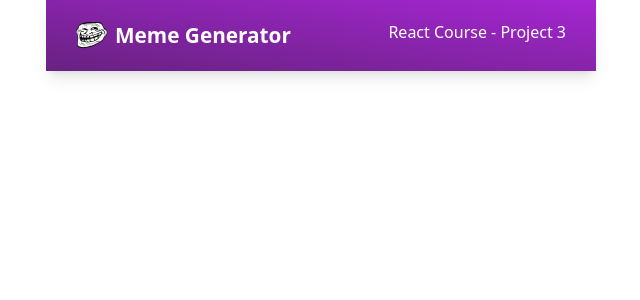
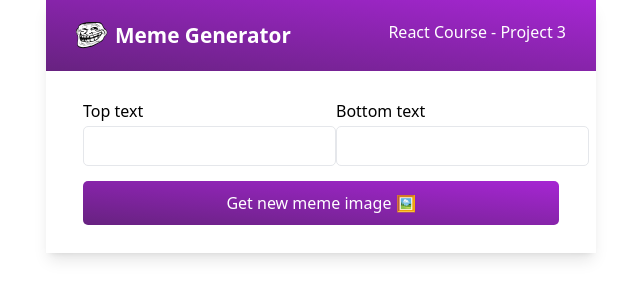
Before and after one commit to KevinRebakure/The-Gym-React-Scrimba-Exercise-3-Meme-Generator, a React (Vite) app: page / in a window 1280 px wide. Shown: the top 300 px of the page, without its empty margins (319-959 px from the left). Built offline with nearby package versions, Linux system fonts and the light colour scheme.

Commit message:
done ✅ - feat/form

```diff
--- a/src/App.jsx
+++ b/src/App.jsx
@@ -1,9 +1,13 @@
 import NavBar from "./components/NavBar"
+import Form from "./components/Form"
 
 function App() {
   return(
     <div className="w-[550px] mx-auto shadow-lg">
       <NavBar />
+      <main className="px-[37px] py-[28px]">
+        <Form />
+      </main>
     </div>
   )
 }
--- /dev/null
+++ b/src/components/Form.jsx
@@ -0,0 +1,19 @@
+export default function Form() {
+    return (
+      <form className="grid grid-cols-2 gap-x-[30px] gap-y-[15px]">
+        <div className="space-y-[3px]">
+          <p className="font-medium">Top text</p>
+          <input className="border rounded-[5px] px-[10px] py-[7px]" type="text" name="" id="" />
+        </div>
+        <div className="space-y-[3px]">
+          <p className="font-medium">Bottom text</p>
+          <input className="border rounded-[5px] px-[10px] py-[7px]" type="text" name="" id="" />
+        </div>
+        <input
+          className="col-span-2 rounded-[5px] py-[10px] bg-gradient-to-tr from-[#672280] to-[#A626D3] text-white"
+          type="submit"
+          value="Get new meme image 🖼️"
+        />
+      </form>
+    );
+}
```
